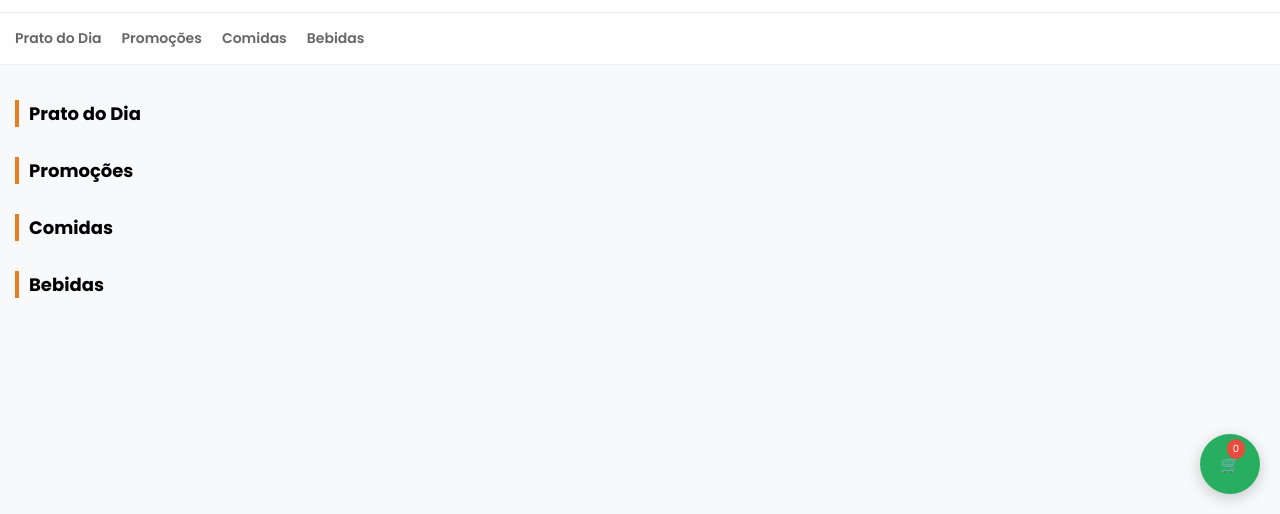
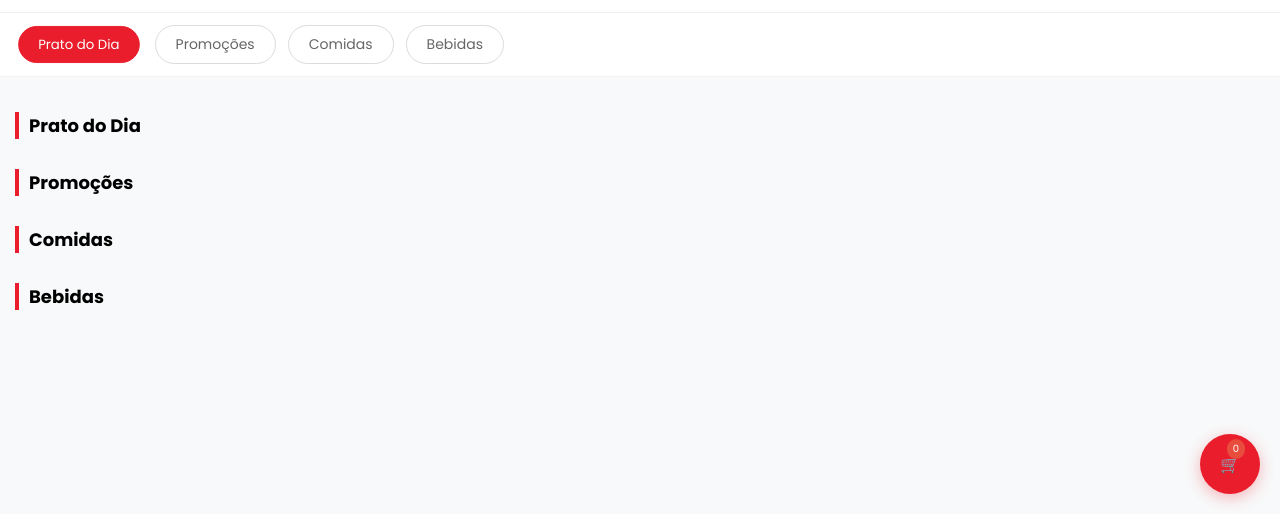
Before and after one commit to amd7621533-max/marmitex, a plain HTML site: page index.html in a window 1280 px wide. Both pictures are taken after a click on the link "Prato do Dia". Shown: the part 286-800 px from the top of the page. Drawn offline with Linux system fonts and the light colour scheme; no server answers.

Commit message:
att index

```diff
--- a/index.html
+++ b/index.html
@@ -20,26 +20,63 @@
         .logo { width: 80px; height: 80px; border-radius: 50%; border: 4px solid #fff; position: absolute; top: -40px; left: 50%; transform: translateX(-50%); background: #eee; }
         .status { font-size: 12px; color: #27ae60; font-weight: bold; margin-top: 45px; }
 
-        /* Categorias Scroll */
+        /* Container da Navegação */
 .nav-categorias {
     display: flex;
     overflow-x: auto;
-    padding: 15px;
-    background: rgba(255, 255, 255, 0.8); /* Transparência */
-    backdrop-filter: blur(10px); /* Desfoque do fundo */
-    -webkit-backdrop-filter: blur(10px);
+    padding: 12px 15px;
+    background: #fff;
     position: sticky;
     top: 0;
     z-index: 100;
-    gap: 20px;
-    border-bottom: 1px solid rgba(0,0,0,0.05);
+    gap: 12px;
+    border-bottom: 1px solid #f2f2f2;
+    scrollbar-width: none; /* Esconde scroll no Firefox */
 }
-        .nav-categorias::-webkit-scrollbar { display: none; }
-        .nav-categorias a { text-decoration: none; color: #666; font-size: 14px; font-weight: 600; white-space: nowrap; }
 
+.nav-categorias::-webkit-scrollbar {
+    display: none; /* Esconde scroll no Chrome/Safari */
+}
+
+/* Estilo das "Pílulas" de Categoria */
+.nav-categorias a {
+    text-decoration: none;
+    color: #666;
+    font-size: 14px;
+    font-weight: 500;
+    white-space: nowrap;
+    padding: 8px 20px;
+    border-radius: 50px;
+    border: 1px solid #dcdcdc;
+    background: #fff;
+    transition: all 0.2s ease;
+}
+
+
+
+/* Estado Ativo/Clicado (Estilo iFood) */
+.nav-categorias a:active, .nav-categorias a.active {
+    background-color: #EA1D2C; /* Vermelho iFood */
+    color: #fff;
+    border-color: #EA1D2C;
+    transform: scale(0.95);
+}
+
+/* Efeito de hover (apenas para desktop) */
+@media (min-width: 768px) {
+    .nav-categorias a:hover {
+        border-color: #EA1D2C;
+        color: #EA1D2C;
+    }
+}
         /* Seções e Cards */
         .container { padding: 15px; }
-        .titulo-secao { margin: 20px 0 10px; font-size: 18px; border-left: 4px solid #e67e22; padding-left: 10px; }
+        .titulo-secao {
+    margin: 20px 0 10px;
+    font-size: 18px;
+    border-left: 4px solid #EA1D2C; /* Mudado de #e67e22 para vermelho */
+    padding-left: 10px;
+}
         .grid-produtos { display: flex;
 			flex-direction: column;
 			gap: 10px;
@@ -75,8 +112,8 @@
 				}
 				/* Estilo do botão verde de "Adicionar" igual ao seu print */
 .btn-adicionar {
-    border: 1px solid #27ae60;
-    color: #27ae60;
+    border: 1px solid #EA1D2C; /* Mudado de verde para vermelho */
+    color: #EA1D2C;            /* Mudado de verde para vermelho */
     background: transparent;
     padding: 5px 15px;
     border-radius: 5px;
@@ -85,14 +122,14 @@
     margin-top: 10px;
 }
         .nome { font-size: 14px; font-weight: bold; height: 38px; overflow: hidden; }
-        .preco { color: #27ae60; font-weight: bold; font-size: 16px; margin-top: 5px; }
+        .preco { color: #333; font-weight: bold; font-size: 16px; margin-top: 5px; }
 
         /* Bottom Nav */
 .floating-cart {
     position: fixed;
     bottom: 20px;
     right: 20px;
-    background: #27ae60;
+    background: #EA1D2C; /* Mudado de verde para vermelho */
     color: white;
     width: 60px;
     height: 60px;
@@ -100,7 +137,7 @@
     display: flex;
     align-items: center;
     justify-content: center;
-    box-shadow: 0 4px 15px rgba(0,0,0,0.2);
+    box-shadow: 0 4px 15px rgba(234, 29, 44, 0.3); /* Sombra avermelhada */
     z-index: 999;
     text-decoration: none;
 }
@@ -160,7 +197,7 @@
 
 /* Botão Moderno de Finalizar */
 .btn-finalizar {
-    background: #27ae60;
+    background: #EA1D2C; /* Mudado de verde para vermelho */
     color: white;
     width: 100%;
     padding: 15px;
@@ -170,7 +207,7 @@
     font-size: 16px;
     margin-top: 20px;
     cursor: pointer;
-    box-shadow: 0 4px 15px rgba(39, 174, 96, 0.3);
+    box-shadow: 0 4px 15px rgba(234, 29, 44, 0.3);
     display: flex;
     justify-content: center;
     align-items: center;
@@ -224,7 +261,7 @@
 }
 
 .btn-confirm-add {
-    background: #27ae60;
+    background: #EA1D2C; /* Mudado de verde para vermelho */
     color: white;
     padding: 15px;
     border: none;
@@ -243,7 +280,7 @@
     <div class="product-detail-content">
         <button onclick="closeProductModal()" style="position: absolute; top: 15px; left: 15px; background: white; border-radius: 50%; width: 35px; height: 35px; border: none; font-weight: bold; cursor: pointer; box-shadow: 0 2px 5px rgba(0,0,0,0.2);">X</button>
 
-        <img id="modal-img" src="" class="detail-img">
+        <img id="modal-img" src="" class="detail-img" loading="lazy">
 
         <div class="detail-body">
             <h2 id="modal-nome"></h2>
@@ -268,7 +305,7 @@
 	</div>
 
     <nav class="nav-categorias">
-        <a href="#prato-dia">Prato do Dia</a>
+    <a href="#prato-dia" class="active">Prato do Dia</a>
     <a href="#promocao">Promoções</a>
     <a href="#comidas">Comidas</a>
     <a href="#bebidas">Bebidas</a>
@@ -417,6 +454,18 @@ window.toggleCart = () => {
     modal.style.display = (modal.style.display === 'block') ? 'none' : 'block';
 };
 
+// Seleciona todos os links da nav
+const links = document.querySelectorAll('.nav-categorias a');
+
+links.forEach(link => {
+    link.addEventListener('click', function() {
+        // Remove a classe active de todos
+        links.forEach(l => l.classList.remove('active'));
+        // Adiciona no que foi clicado
+        this.classList.add('active');
+    });
+});
+
 window.finalizarPedido = () => {
     if (cart.length === 0) return alert("Seu carrinho está vazio!");
 
@@ -427,6 +476,7 @@ window.finalizarPedido = () => {
     if (!nome || !endereco || !pagamento) {
         return alert("Por favor, preencha nome, endereço e forma de pagamento.");
     }
+
 
     let mensagem = `*Novo Pedido - Comida Caseira*\n`;
     mensagem += `*Cliente:* ${nome}\n*Endereço:* ${endereco}\n*Pagamento:* ${pagamento}\n\n*Itens:*\n`;
@@ -464,7 +514,7 @@ onSnapshot(collection(db, "produtos"), (snapshot) => {
                         <button class="btn-adicionar" onclick="abrirDetalhes('${p.nome}', '${p.descricao || ''}', '${p.preco}', '${p.imagem}')">Adicionar</button>
                     </div>
                 </div>
-                <img src="${p.imagem || 'https://via.placeholder.com/200'}" alt="${p.nome}">
+                <img src="${p.imagem || 'https://via.placeholder.com/200'}" alt="${p.nome}" loading="lazy">
             </div>
         `;
         const targetGrid = document.querySelector(`#${p.categoria} .grid-produtos`);
```
Lines whose indentation alone changed are shown as unchanged.
